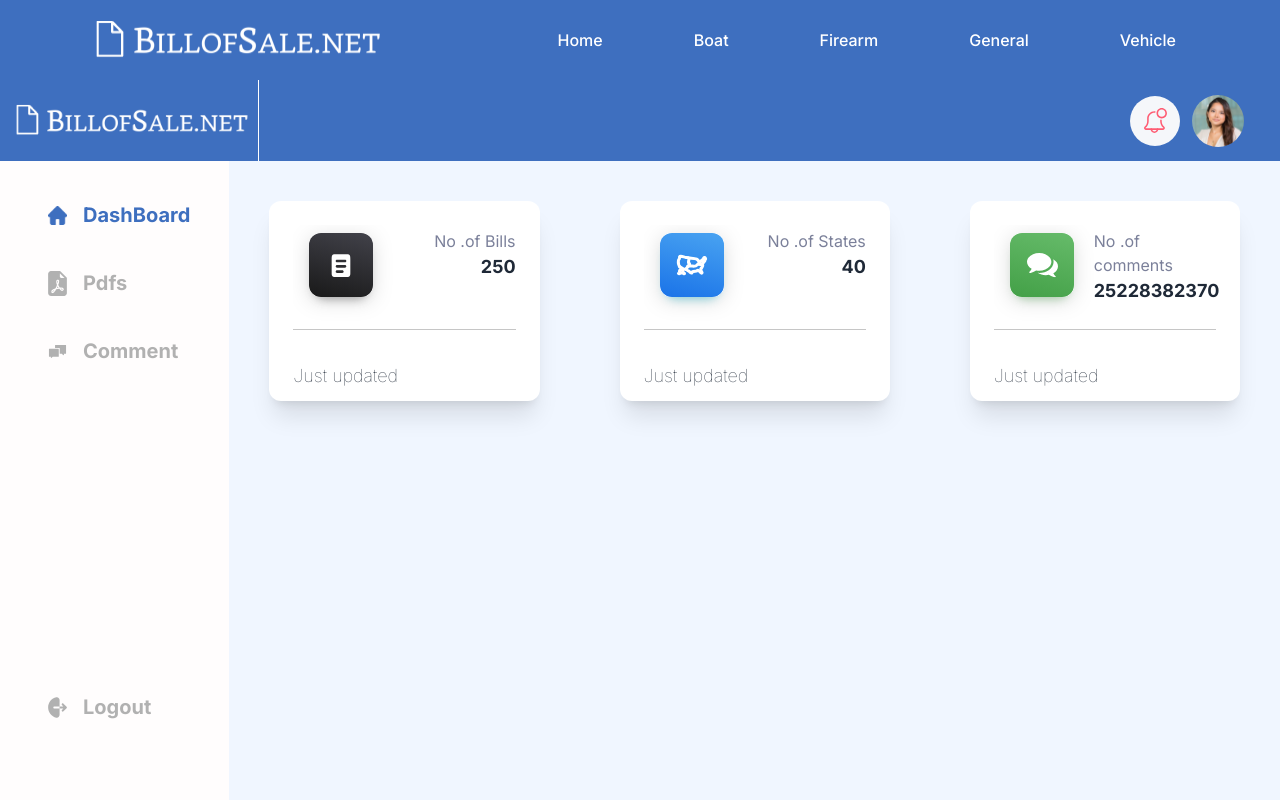
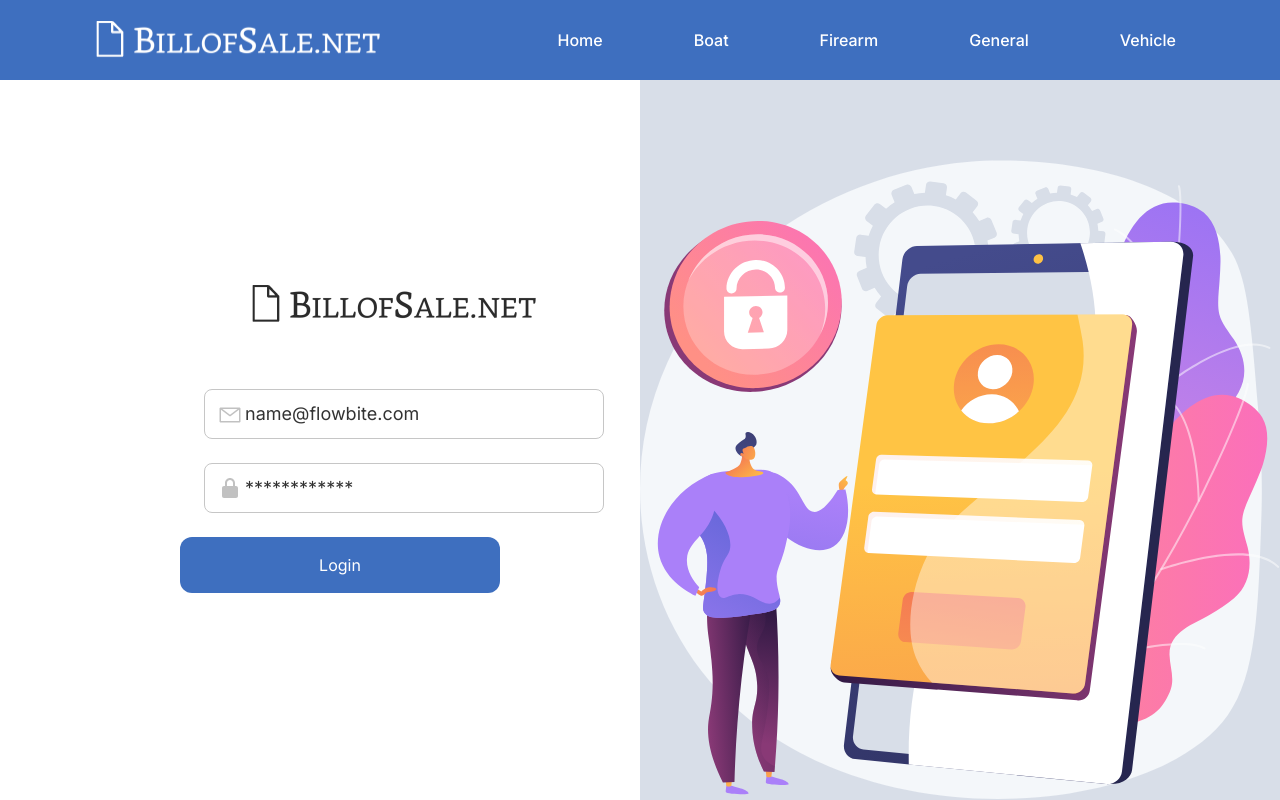
Before and after one commit to neon-lab-dev/bill-of-sales-frontend, a Next.js app: page /admin in a window 1280 px wide. Shown: the top 800 px of the page. Built offline with nearby package versions, Linux system fonts and the light colour scheme.

Commit message:
fix:deployment error

```diff
--- a/src/app/(pages)/admin/login/page.tsx
+++ b/src/app/(pages)/admin/(login)/page.tsx
@@ -1,6 +1,7 @@
 import { ICONS, IMAGES } from '@/assets'
 import Button from '@/components/Button'
 import Image from 'next/image'
+import Link from 'next/link'
 import React from 'react'
 
 const Login = () => {
@@ -9,19 +10,19 @@
             <div className=' flex flex-col w-1/2 p-[140px] bg-white'>
                 <Image src={ICONS.login} alt='logo' className='py-16 ml-28' />
                 <div class="relative mb-6 ml-16">
-                    <div class="absolute inset-y-0 start-0 flex items-center ps-3.5 pointer-events-none">
+                    <div className="absolute inset-y-0 start-0 flex items-center ps-3.5 pointer-events-none">
                     <Image src={IMAGES.mail} alt='lock' className=''/>
                     </div>
-                    <input type="text" id="input-group-1" class=" text-lg rounded-lg block border w-[400px] ps-10 p-2.5 placeholder:text-[#333333] " placeholder="name@flowbite.com" />
+                    <input type="text" id="input-group-1" class=" bg-white text-lg rounded-lg block border w-[400px] ps-10 p-2.5 placeholder:text-[#333333] " placeholder="name@flowbite.com" />
                 </div>
                 <div class="relative mb-6 ml-16">
                     <div class="absolute inset-y-0 start-0 flex items-center ps-3.5 pointer-events-none">
                         <Image src={IMAGES.lock} alt='lock'/>
                     </div>
-                    <input type="text" id="input-group-1" class=" text-lg rounded-lg block border w-[400px] ps-10 p-2.5 placeholder:text-[#333333] " placeholder="name@flowbite.com" />
+                    <input type="text" id="input-group-1" class=" bg-white text-lg rounded-lg block border w-[400px] ps-10 p-2.5 placeholder:text-[#333333] " placeholder="************" />
                 </div>
                 <div className=' flex justify-center text-center ml-8'>
-                    <button  className=' text-white bg-[#3E6FBF] p-4 rounded-xl ml-2 text-center w-[400px]'><span className=' text-center'>Login</span></button>
+                    <button  className=' text-white bg-[#3E6FBF] p-4 rounded-xl ml-2 text-center w-[400px]'><span className=' text-center'><Link href="/admin/dashboard">Login</Link></span></button>
                 </div>
             </div>
             <div className=' flex justify-center  bg-[#D8DEE8] w-1/2 h-screen '>
```
Also changed, not shown: src/app/(pages)/admin/dashboard/page.tsx (renamed from src/app/(pages)/admin/(dashboard)/page.tsx).
